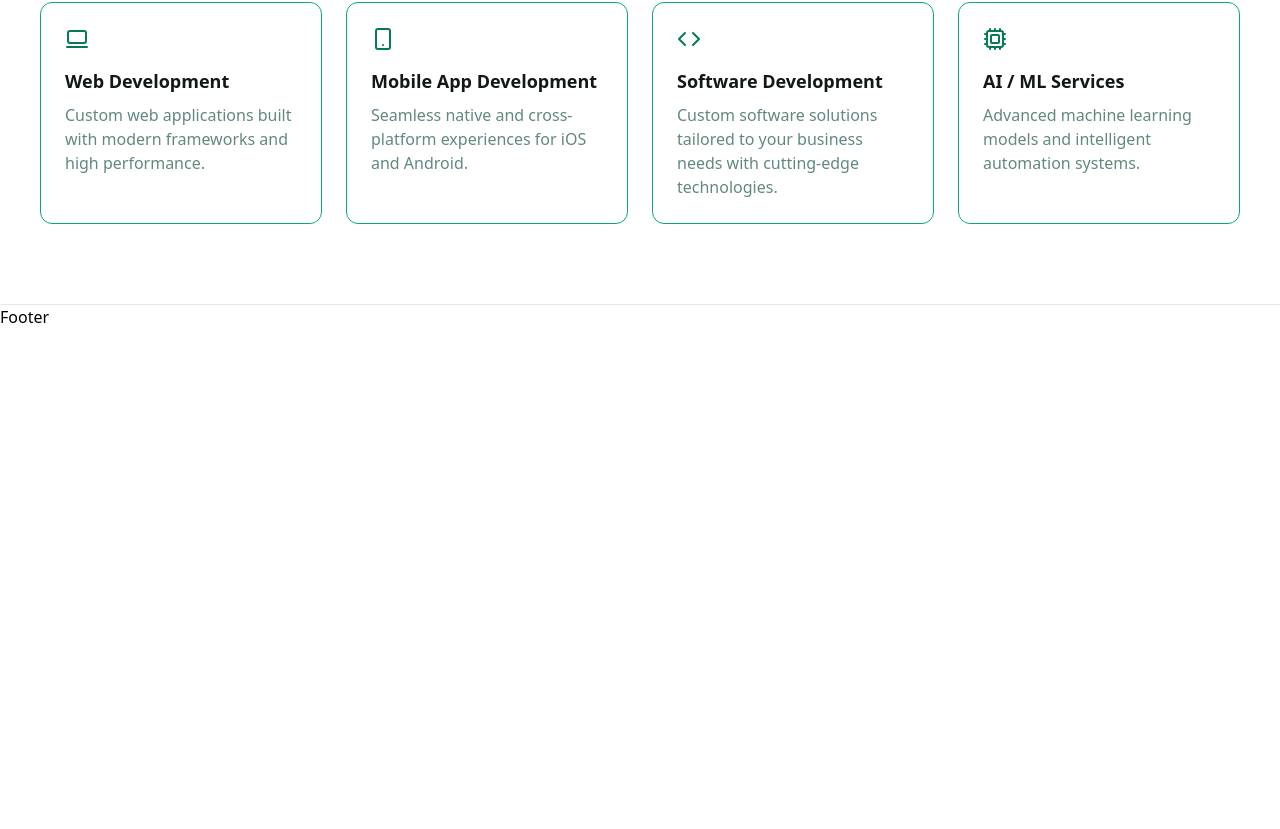
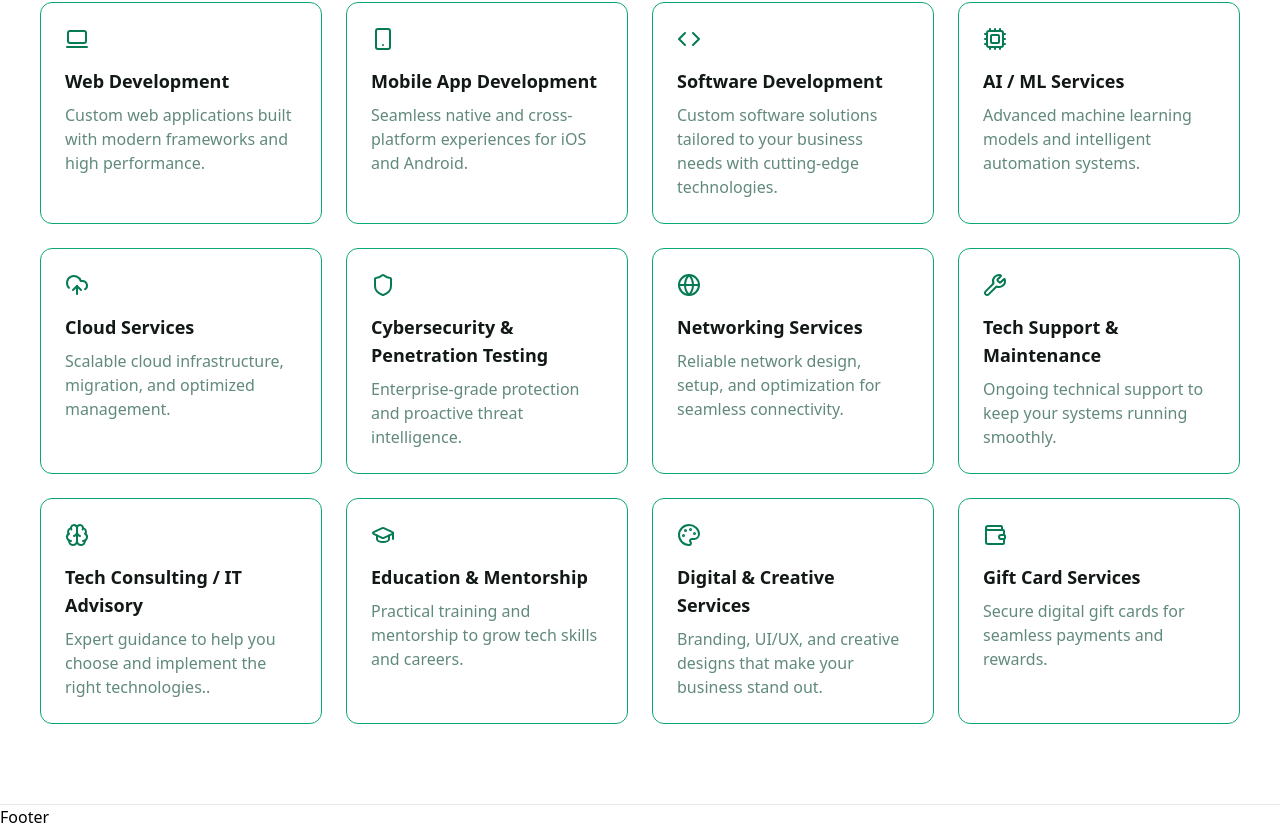
Before and after one commit to charles806/GREENXCHANGE-TECH-LABS, a Next.js app: page / in a window 1280 px wide. Shown: the part 1151-1980 px from the top of the page. Before the commit the page ends 1480 px from the top, so only its background shows below. Built offline with nearby package versions, Linux system fonts and the light colour scheme.

Commit message:
Service Card Done

```diff
--- a/app/Home/page.tsx
+++ b/app/Home/page.tsx
@@ -6,7 +6,20 @@ import hero from "@/public/unnamed.png";
 //UI
 import CountUp from "@/component/UI/CountUp";
 //Icons
-import { LaptopMinimal, Smartphone, Code, Cpu } from "lucide-react";
+import {
+  LaptopMinimal,
+  Smartphone,
+  Code,
+  Cpu,
+  CloudUpload,
+  Shield,
+  Globe,
+  Wrench,
+  Brain,
+  GraduationCap,
+  Palette,
+  Wallet,
+} from "lucide-react";
 
 const Home = async () => {
   return (
@@ -209,6 +222,132 @@ const Home = async () => {
                 </p>
               </div>
             </div>
+
+            {/* Service 5 */}
+            <div className="group flex flex-col gap-4 rounded-xl border border-[#0ca871] bg-white  p-6 hover:shadow-xl hover:border-green-600 shadow-green-200 transition-all cursor-pointer">
+              <div className="text-green-600 font-semibold text-xl group-hover:scale-110 transition-transform duration-300">
+                <CloudUpload />
+              </div>
+              <div className="flex flex-col gap-2">
+                <h3 className="text-[#111816] text-lg font-bold">
+                  Cloud Services
+                </h3>
+                <p className="text-[#61897c] dark:text-gray-400 text-md leading-normal">
+                  Scalable cloud infrastructure, migration, and optimized
+                  management.
+                </p>
+              </div>
+            </div>
+
+            {/* Service 6 */}
+            <div className="group flex flex-col gap-4 rounded-xl border border-[#0ca871] bg-white  p-6 hover:shadow-xl hover:border-green-600 shadow-green-200 transition-all cursor-pointer">
+              <div className="text-green-600 font-semibold text-xl group-hover:scale-110 transition-transform duration-300">
+                <Shield />
+              </div>
+              <div className="flex flex-col gap-2">
+                <h3 className="text-[#111816] text-lg font-bold">
+                  Cybersecurity & Penetration Testing
+                </h3>
+                <p className="text-[#61897c] dark:text-gray-400 text-md leading-normal">
+                  Enterprise-grade protection and proactive threat intelligence.
+                </p>
+              </div>
+            </div>
+
+            {/* Service 7 */}
+            <div className="group flex flex-col gap-4 rounded-xl border border-[#0ca871] bg-white  p-6 hover:shadow-xl hover:border-green-600 shadow-green-200 transition-all cursor-pointer">
+              <div className="text-green-600 font-semibold text-xl group-hover:scale-110 transition-transform duration-300">
+                <Globe />
+              </div>
+              <div className="flex flex-col gap-2">
+                <h3 className="text-[#111816] text-lg font-bold">
+                  Networking Services
+                </h3>
+                <p className="text-[#61897c] dark:text-gray-400 text-md leading-normal">
+                  Reliable network design, setup, and optimization for seamless
+                  connectivity.
+                </p>
+              </div>
+            </div>
+
+            {/* Service 8 */}
+            <div className="group flex flex-col gap-4 rounded-xl border border-[#0ca871] bg-white  p-6 hover:shadow-xl hover:border-green-600 shadow-green-200 transition-all cursor-pointer">
+              <div className="text-green-600 font-semibold text-xl group-hover:scale-110 transition-transform duration-300">
+                <Wrench />
+              </div>
+              <div className="flex flex-col gap-2">
+                <h3 className="text-[#111816] text-lg font-bold">
+                  Tech Support & Maintenance
+                </h3>
+                <p className="text-[#61897c] dark:text-gray-400 text-md leading-normal">
+                  Ongoing technical support to keep your systems running
+                  smoothly.
+                </p>
+              </div>
+            </div>
+
+            {/* Service 9 */}
+            <div className="group flex flex-col gap-4 rounded-xl border border-[#0ca871] bg-white  p-6 hover:shadow-xl hover:border-green-600 shadow-green-200 transition-all cursor-pointer">
+              <div className="text-green-600 font-semibold text-xl group-hover:scale-110 transition-transform duration-300">
+                <Brain />
+              </div>
+              <div className="flex flex-col gap-2">
+                <h3 className="text-[#111816] text-lg font-bold">
+                  Tech Consulting / IT Advisory
+                </h3>
+                <p className="text-[#61897c] dark:text-gray-400 text-md leading-normal">
+                  Expert guidance to help you choose and implement the right
+                  technologies..
+                </p>
+              </div>
+            </div>
+
+            {/* Service 10 */}
+            <div className="group flex flex-col gap-4 rounded-xl border border-[#0ca871] bg-white  p-6 hover:shadow-xl hover:border-green-600 shadow-green-200 transition-all cursor-pointer">
+              <div className="text-green-600 font-semibold text-xl group-hover:scale-110 transition-transform duration-300">
+                <GraduationCap />
+              </div>
+              <div className="flex flex-col gap-2">
+                <h3 className="text-[#111816] text-lg font-bold">
+                  Education & Mentorship
+                </h3>
+                <p className="text-[#61897c] dark:text-gray-400 text-md leading-normal">
+                  Practical training and mentorship to grow tech skills and
+                  careers.
+                </p>
+              </div>
+            </div>
+
+            {/* Service 11 */}
+            <div className="group flex flex-col gap-4 rounded-xl border border-[#0ca871] bg-white  p-6 hover:shadow-xl hover:border-green-600 shadow-green-200 transition-all cursor-pointer">
+              <div className="text-green-600 font-semibold text-xl group-hover:scale-110 transition-transform duration-300">
+                <Palette />
+              </div>
+              <div className="flex flex-col gap-2">
+                <h3 className="text-[#111816] text-lg font-bold">
+                  Digital & Creative Services
+                </h3>
+                <p className="text-[#61897c] dark:text-gray-400 text-md leading-normal">
+                  Branding, UI/UX, and creative designs that make your business
+                  stand out.
+                </p>
+              </div>
+            </div>
+
+            {/* Service 12 */}
+            <div className="group flex flex-col gap-4 rounded-xl border border-[#0ca871] bg-white  p-6 hover:shadow-xl hover:border-green-600 shadow-green-200 transition-all cursor-pointer">
+              <div className="text-green-600 font-semibold text-xl group-hover:scale-110 transition-transform duration-300">
+                <Wallet />
+              </div>
+              <div className="flex flex-col gap-2">
+                <h3 className="text-[#111816] text-lg font-bold">
+                  Gift Card Services
+                </h3>
+                <p className="text-[#61897c] dark:text-gray-400 text-md leading-normal">
+                  Secure digital gift cards for seamless payments and rewards.
+                </p>
+              </div>
+            </div>
           </div>
         </div>
       </section>
--- a/app/providers/LoadingProvider.tsx
+++ b/app/providers/LoadingProvider.tsx
@@ -64,7 +64,7 @@ function LoadingProviderContent({ children }: LoadingProviderProps) {
   useEffect(() => {
     if (!pageLoadComplete || !loadingStartTime) return;
 
-    const MINIMUM_DISPLAY_TIME = 5000;
+    const MINIMUM_DISPLAY_TIME = 100;
     const elapsedTime = Date.now() - loadingStartTime;
     const remainingTime = Math.max(0, MINIMUM_DISPLAY_TIME - elapsedTime);
 
```
